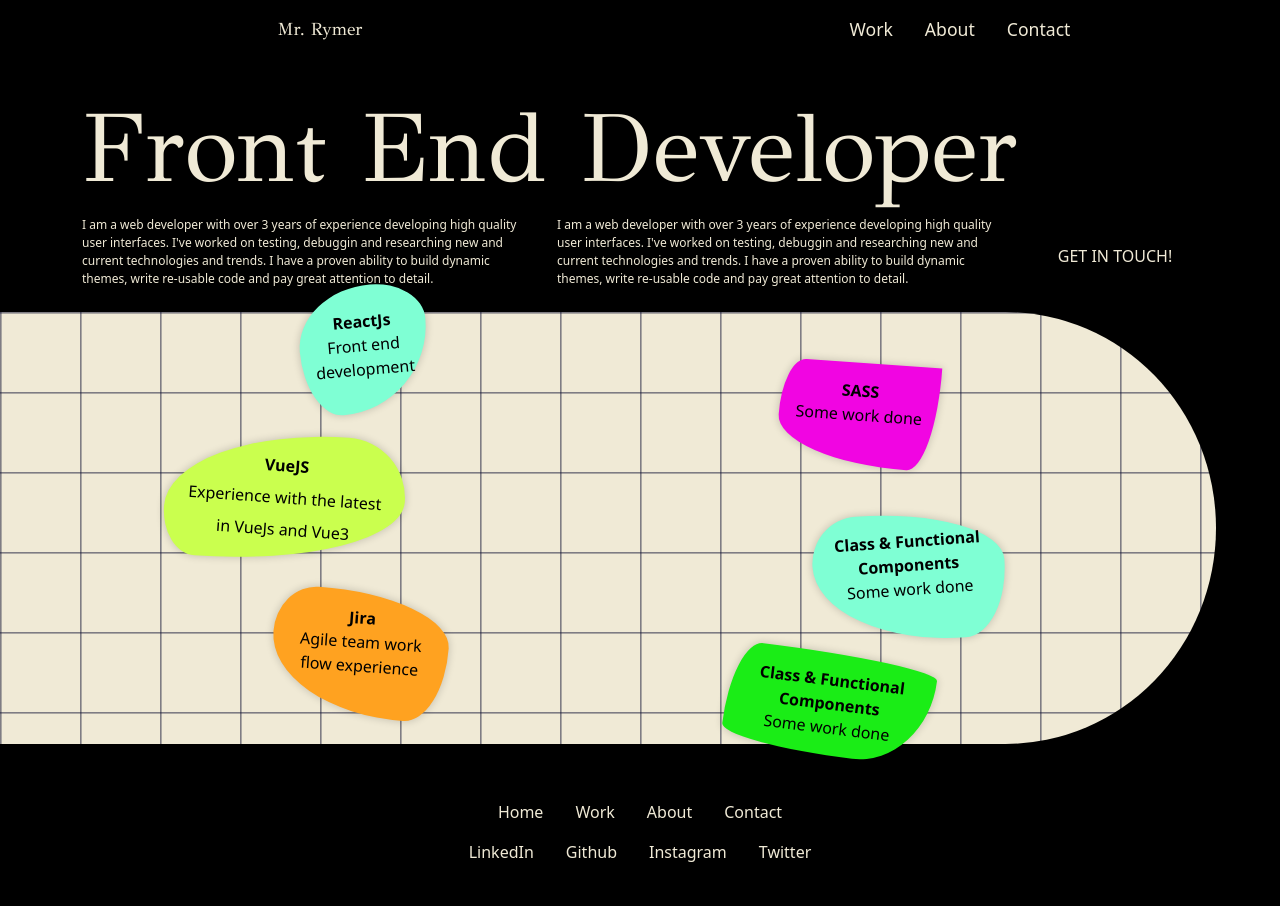
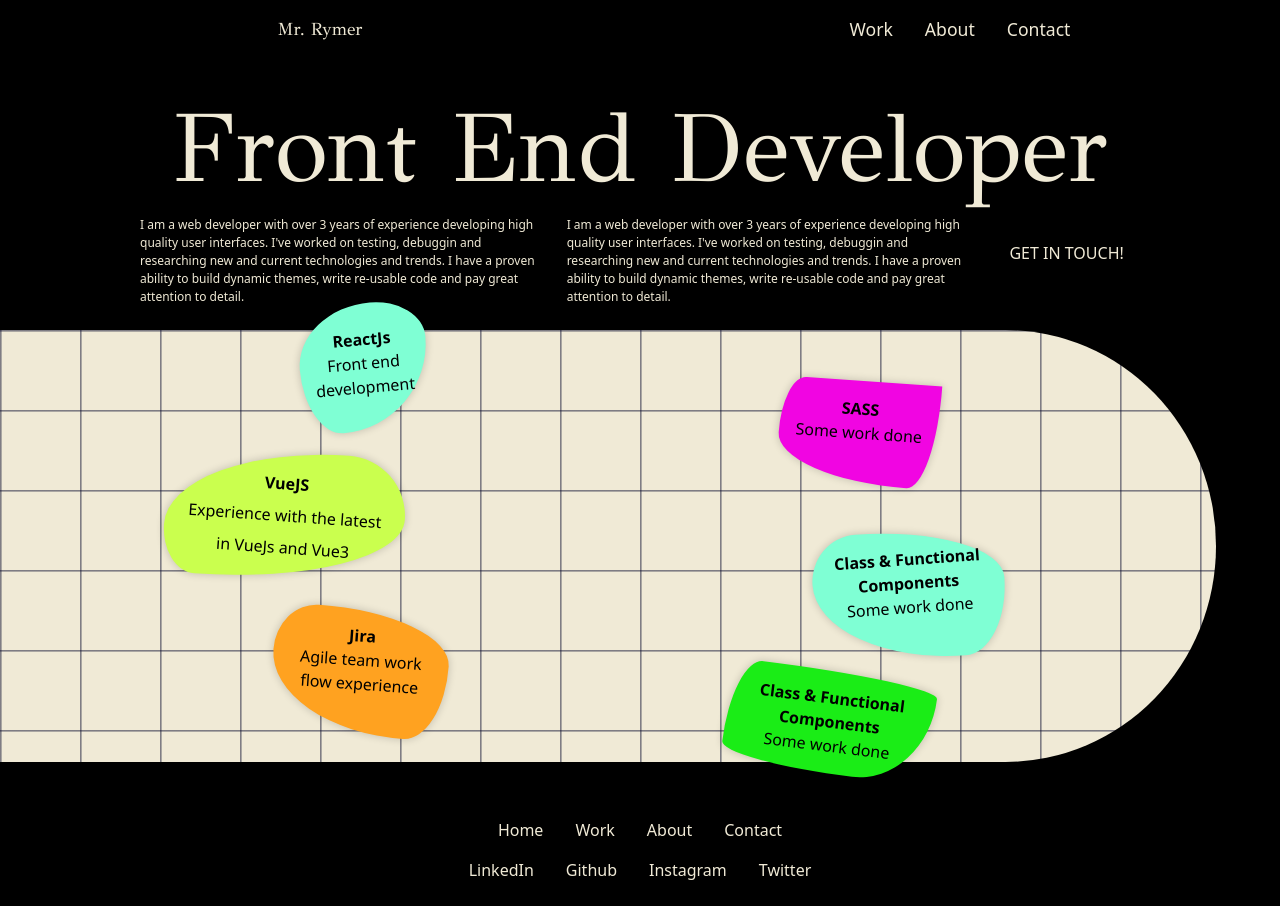
Before and after one commit to Helvin159/PORTFOLIO-2022, a React (Create React App) app: page / in a window 1280 px wide. Built offline with nearby package versions, Linux system fonts and the light colour scheme.

Commit message:
tiny changes

```diff
--- a/src/components/Hero/index.js
+++ b/src/components/Hero/index.js
@@ -8,8 +8,8 @@ const Hero = ({ props }) => {
 		<Container
 			fluid
 			className={`${props.first_name}-${props.last_name}-Portfolio hero`}>
-			<Container className='mx-auto'>
-				<Container className='hero__title mx-0 px-0'>
+			<Container className='mx-auto max-w-1024'>
+				<Container className='hero__title mx-0 px-0 text-center'>
 					<h1 className=''>{props.position}</h1>
 				</Container>
 				<Row>
```
